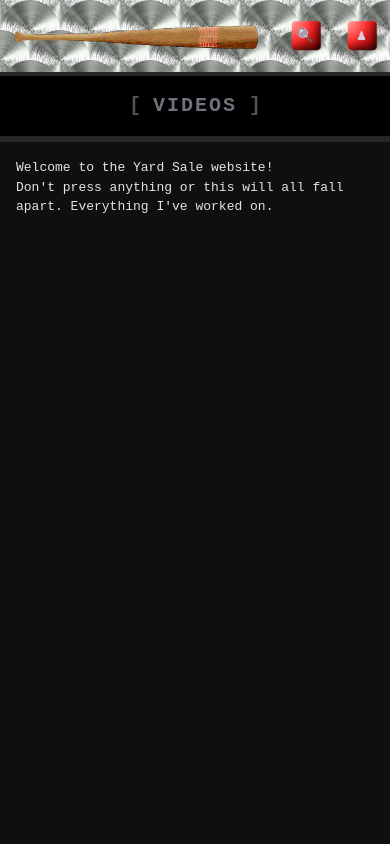
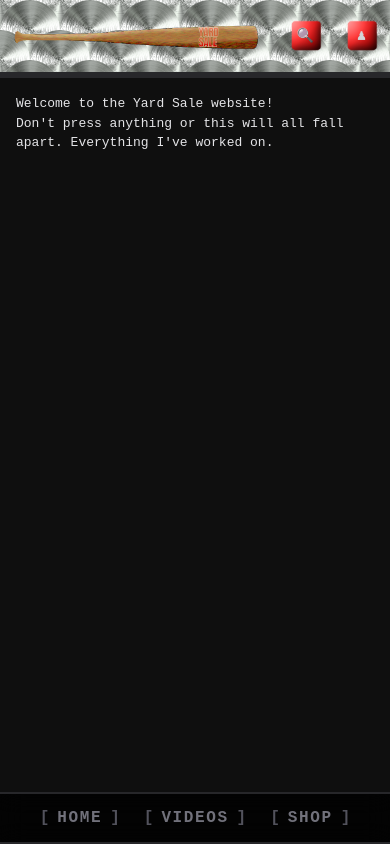
Before and after one commit to Michael-Nester/YardSale, a SvelteKit app: page / in a window 390 px wide. Built offline with nearby package versions, Linux system fonts and the light colour scheme.

Commit message:
develop separate mobile nav bar 1

```diff
--- a/src/routes/+layout.svelte
+++ b/src/routes/+layout.svelte
@@ -4,9 +4,27 @@
 	import { resolve } from '$app/paths';
 	import { page } from '$app/state';
 
+
+	// script to change nav bar for mobile
+	let scrollY = $state(0);
+	let lastY = $state(0);
+	// eslint-disable-next-line @typescript-eslint/no-unused-vars
+	let isNavHidden = $state(false);
+
+	// if scrollY increases, user is scrolling down
+	$effect(() => {
+		if (scrollY > lastY && scrollY > 50) {
+			isNavHidden = true; // hide when scrolling down
+		} else if (scrollY < lastY) {
+			isNavHidden = false; // show when scrolling up
+		}
+		lastY = scrollY;
+	});
+
 	let { children } = $props();
 </script>
 
+<svelte:window bind:scrollY />
 <svelte:head><link rel="icon" href={favicon} /></svelte:head>
 <!--{@render children()}-->
 
@@ -99,31 +117,41 @@
 				</div>
 			</div>
 
-			<nav class="flex justify-center space-x-50 border-y-2 border-zinc-800 bg-black py-4">
-				<a href={resolve('/')} class="group flex items-center font-black text-xl text-zinc-500 hover:text-white transition-colors duration-300 cursor-pointer">
-					<span class="inline-block transition-transform duration-500 ease-out group-hover:-translate-x-2 text-zinc-600 group-hover:text-[#DFFF00]">[</span>
 
-					<span class="mx-3 tracking-widest">HOME</span>
+			<nav class="
+				fixed bottom-0 left-0 w-full z-50
+				md:static md:w-auto
+				flex justify-center space-x-6 md:space-x-12
+				border-y-2 border-zinc-800 bg-black/80 md:bg-black backdrop-blur-md md:backdrop-blur-none
+				py-3 md:py-4transition-transform duration-500 ease-in-out
+			"> <!--{isNavHidden ? 'translate-y-full md:translate-y-0' : 'translate-y-0'}">-->
+				<a href={resolve('/')} class="group flex items-center font-black text-base md:text-xl text-zinc-500 hover:text-white transition-colors duration-300 cursor-pointer">
+					<span class="inline-block transition-transform duration-500 ease-out group-hover:-translate-x-1 md:group-hover:-translate-x-2 text-zinc-600 group-hover:text-[#DFFF00]">[</span>
 
-					<span class="inline-block transition-transform duration-500 ease-out group-hover:translate-x-2 text-zinc-600 group-hover:text-[#DFFF00]">]</span>
+					<span class="mx-2 md:mx-3 tracking-widest">HOME</span>
+
+					<span class="inline-block transition-transform duration-500 ease-out group-hover:translate-x-1 md:group-hover:translate-x-2 text-zinc-600 group-hover:text-[#DFFF00]">]</span>
 				</a>
 
-				<a href={resolve('/watch')} class="group flex items-center font-black text-xl text-zinc-500 hover:text-white transition-colors duration-300 cursor-pointer">
-					<span class="inline-block transition-transform duration-300 ease-out group-hover:-translate-x-2 text-zinc-600 group-hover:text-[#DFFF00]">[</span>
+				<a href={resolve('/watch')} class="group flex items-center font-black text-base md:text-xl text-zinc-500 hover:text-white transition-colors duration-300 cursor-pointer">
+					<span class="inline-block transition-transform duration-500 ease-out group-hover:-translate-x-1 md:group-hover:-translate-x-2 text-zinc-600 group-hover:text-[#DFFF00]">[</span>
 
-					<span class="mx-3 tracking-widest">VIDEOS</span>
+					<span class="mx-2 md:mx-3 tracking-widest">VIDEOS</span>
 
-					<span class="inline-block transition-transform duration-300 ease-out group-hover:translate-x-2 text-zinc-600 group-hover:text-[#DFFF00]">]</span>
+					<span class="inline-block transition-transform duration-500 ease-out group-hover:translate-x-1 md:group-hover:translate-x-2 text-zinc-600 group-hover:text-[#DFFF00]">]</span>
 				</a>
 
-				<a href={resolve('/shop')} class="group flex items-center font-black text-xl text-zinc-500 hover:text-white transition-colors duration-300 cursor-pointer">
-					<span class="inline-block transition-transform duration-300 ease-out group-hover:-translate-x-2 text-zinc-600 group-hover:text-[#DFFF00]">[</span>
+				<a href={resolve('/shop')} class="group flex items-center font-black text-base md:text-xl text-zinc-500 hover:text-white transition-colors duration-300 cursor-pointer">
+					<span class="inline-block transition-transform duration-500 ease-out group-hover:-translate-x-1 md:group-hover:-translate-x-2 text-zinc-600 group-hover:text-[#DFFF00]">[</span>
 
-					<span class="mx-3 tracking-widest">SHOP</span>
+					<span class="mx-2 md:mx-3 tracking-widest">SHOP</span>
 
-					<span class="inline-block transition-transform duration-300 ease-out group-hover:translate-x-2 text-zinc-600 group-hover:text-[#DFFF00]">]</span>
+					<span class="inline-block transition-transform duration-500 ease-out group-hover:translate-x-1 md:group-hover:translate-x-2 text-zinc-600 group-hover:text-[#DFFF00]">]</span>
 				</a>
 			</nav>
+
+
+
 
 			<!--<<nav class="flex p-4 border-black bg-[#0f0f0f] sticky top-0 z-20">
 				<a href={resolve('/')} class="flex-1 border-r-4 border-black p-2 hover:bg-black hover:text-[#DFFF00] font-bold text-center">
--- a/src/routes/layout.css
+++ b/src/routes/layout.css
@@ -2,7 +2,7 @@
 
 @layer base {
   body {
-    background-color: #454B1B;
+    background-color: black;
     color: black;
     font-family: monospace;
     -webkit-font-smoothing: antialiased;
```
